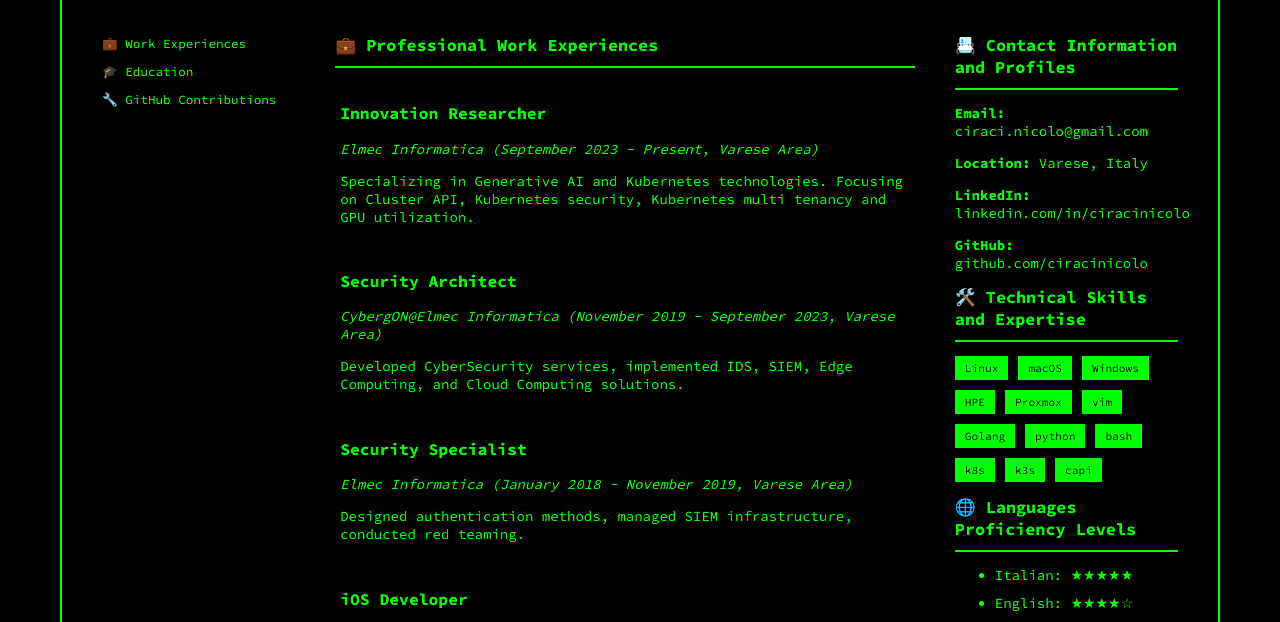
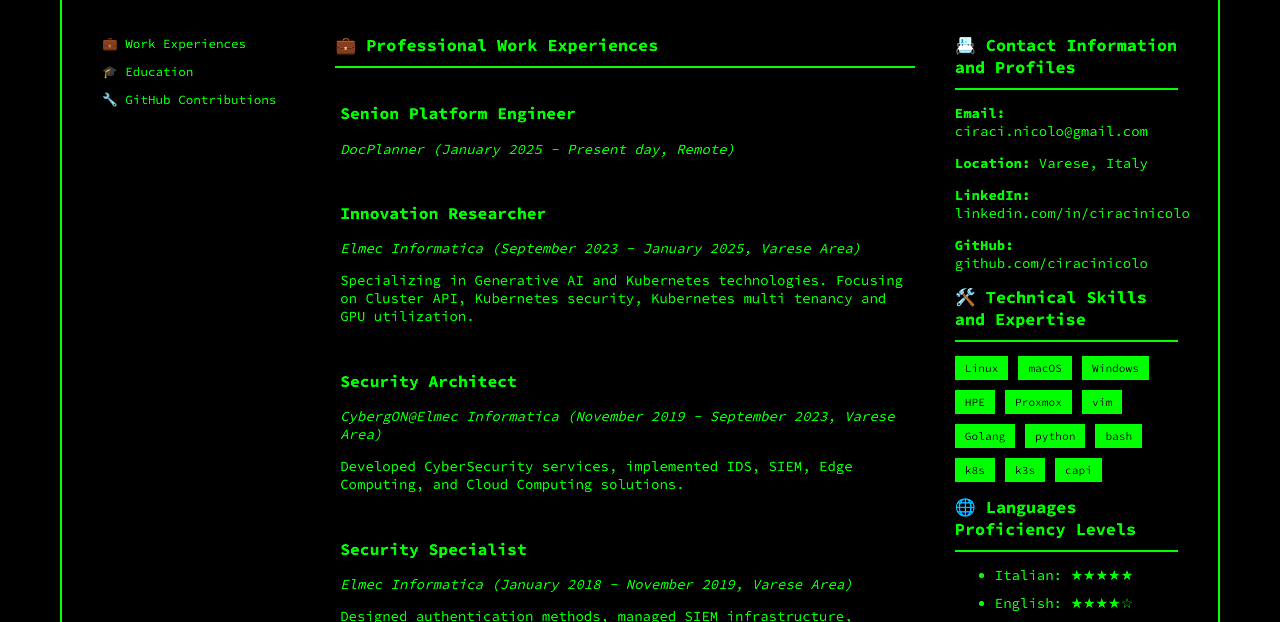
Before and after one commit to CiraciNicolo/ciracinicolo.github.io, a plain HTML site: page index.html in a window 1280 px wide. Shown: the part 116-738 px from the top of the page. Drawn offline with Linux system fonts and the light colour scheme; no server answers.

Commit message:
feat: add new position and fix js
Signed-off-by: Nicolò Ciraci <ciraci.nicolo@gmail.com>

```diff
--- a/index.html
+++ b/index.html
@@ -23,8 +23,12 @@
                 <section id="work-experiences">
                     <h2>💼 Professional Work Experiences</h2>
                     <div class="job">
+                        <h3>Senion Platform Engineer</h3>
+                        <p><em>DocPlanner (January 2025 - Present day, Remote)</em></p>
+                    </div>
+                    <div class="job">
                         <h3>Innovation Researcher</h3>
-                        <p><em>Elmec Informatica (September 2023 - Present, Varese Area)</em></p>
+                        <p><em>Elmec Informatica (September 2023 - January 2025, Varese Area)</em></p>
                         <p>Specializing in Generative AI and Kubernetes technologies. Focusing on Cluster API, Kubernetes security, Kubernetes multi tenancy and GPU utilization.</p>
                     </div>
                     <div class="job">
--- a/script.js
+++ b/script.js
@@ -48,7 +48,10 @@ function isMobile() {
 
 function updateSidebarPosition() {
     if (isMobile()) {
+        const sidebar = document.getElementById('sidebar');
+        const rightSidebar = document.getElementById('right-sidebar');
         const scrollTop = window.scrollY;
+
         sidebar.style.top = `${scrollTop + 100}px`;
         rightSidebar.style.top = `${scrollTop + 100}px`;
     }
```
